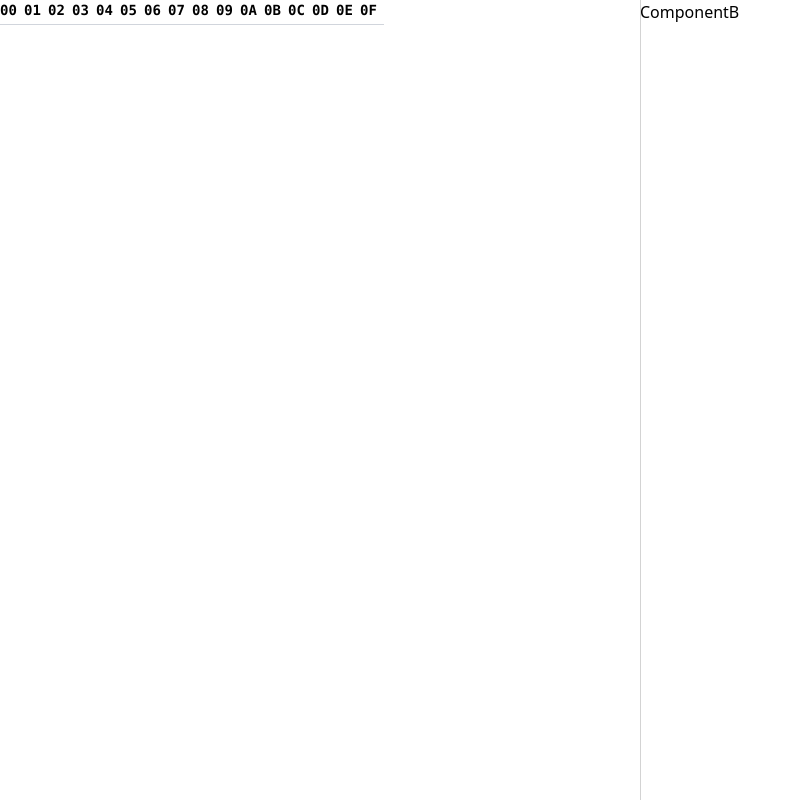
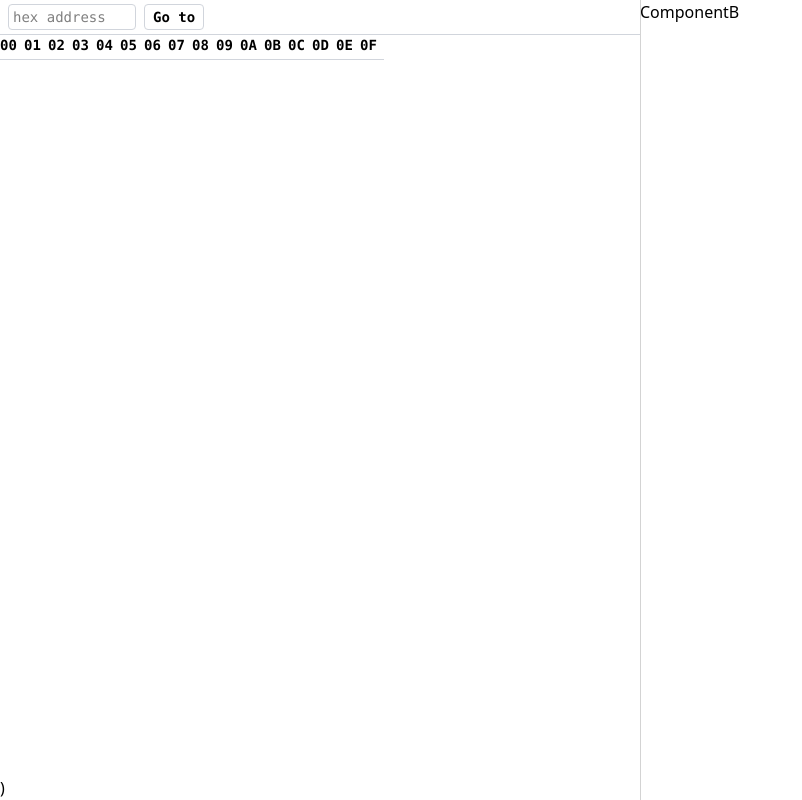
Before and after one commit to bacowan/RomEdit, a React (Vite) app: page / in a window 1280 px wide. Shown: the whole page, without its empty margins (0-802 px from the left). Built offline with nearby package versions, Linux system fonts and the light colour scheme.

Commit message:
Goto button

```diff
--- a/src/components/views/HexSource.tsx
+++ b/src/components/views/HexSource.tsx
@@ -13,6 +13,7 @@ export const HexSource = () => {
   const [fileSize, setFileSize] = useState(0);
   const loadIdRef = useRef(0) // used to track what the latest load call was, and ignore all others
   const [projectPath, setProjectPath] = useState<String | null>(null);
+  const [gotoInput, setGotoInput] = useState("");
 
   const totalRowCount = Math.ceil(fileSize / 16);
   const visibleRowCount = Math.ceil(componentHeight / rowHeight);
@@ -120,8 +121,32 @@ export const HexSource = () => {
     return () => el.removeEventListener('wheel', onWheel);
   }, [totalRowCount, visibleRowCount]);
 
+  const handleGoto = () => {
+    const address = parseInt(gotoInput, 16);
+    if (isNaN(address)) return;
+    const row = Math.floor(address / 16);
+    setTopRowIndex(Math.max(0, Math.min(totalRowCount - visibleRowCount, row)));
+  };
+
   return (
-    <div ref={componentRef} className="flex-1 overflow-auto h-full">
+    <div className="flex-1 flex flex-col h-full">
+      <div className="flex items-center gap-2 px-2 py-1 border-b border-gray-300">
+        <input
+          type="text"
+          value={gotoInput}
+          onChange={(e) => setGotoInput(e.target.value)}
+          onKeyDown={(e) => { if (e.key === "Enter") handleGoto(); }}
+          placeholder="hex address"
+          className="text-sm font-mono px-1 py-0.5 border border-gray-300 rounded w-32"
+        />
+        <button
+          onClick={handleGoto}
+          className="text-sm font-mono font-bold px-2 py-0.5 border border-gray-300 rounded hover:bg-gray-100"
+        >
+          Go to
+        </button>
+      </div>
+      <div ref={componentRef} className="flex-1 overflow-auto">
       <div
             className="w-full relative"
             style={{ height: `${virtualizedContainerSize}px` }}
@@ -152,4 +177,6 @@ export const HexSource = () => {
       </div>
     </div>
   )
+  </div>
+  )
 }
```
